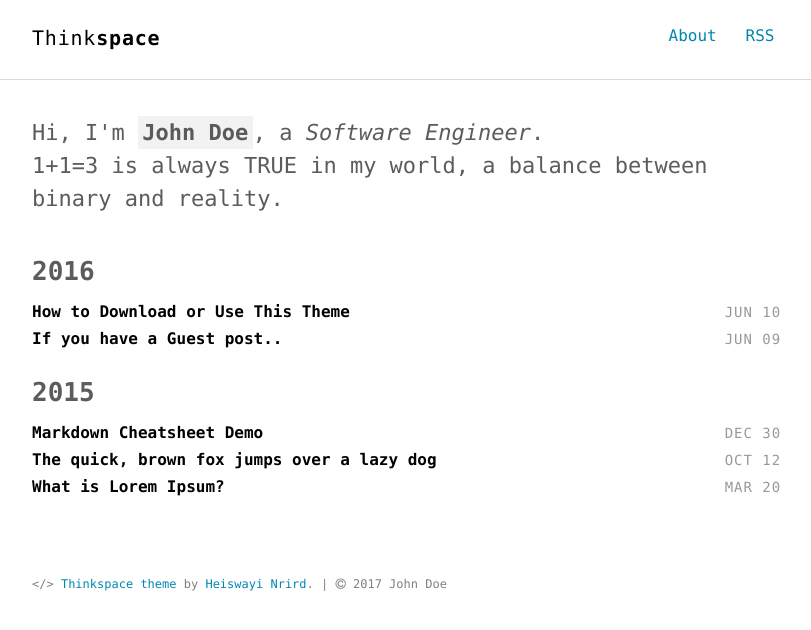
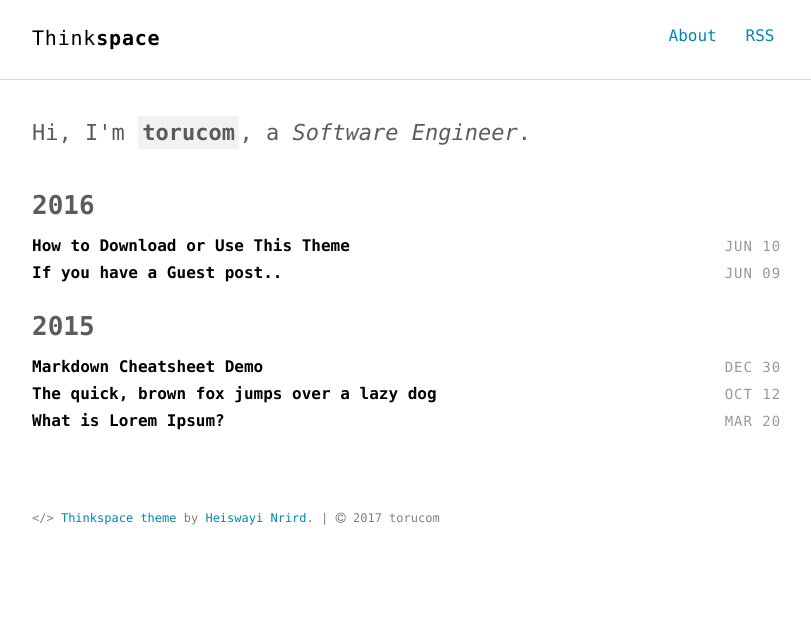
Before and after one commit to torucom/torucom.github.io, a Jekyll site: the page built from index.html, in a window 1280 px wide. Shown: the top 630 px of the page, without its empty margins (232-1043 px from the left). Built offline with Jekyll 4.4.1, drawn with Linux system fonts in a browser that asks for light colours.

Commit message:
設定変更

```diff
--- a/_config.yml
+++ b/_config.yml
@@ -9,9 +9,9 @@ baseurl: "" # apply repo name if use it under gh-pages branch
 # baseurl: null # apply null if repo name is something like username.github.io
 
 google_analytics: UA-XXXXX-XX
-repo: http://github.com/heiswayi/thinkspace
-disqus_shortname: "hnbloggithub"
-twitter_username: "HeiswayiNrird"
+repo: https://github.com/torucom
+disqus_shortname: "torucom"
+twitter_username: "torucom"
 comments: true
 
 # Build settings
@@ -29,21 +29,21 @@ sass:
 
 # Author settings
 author:
-  name     : "John Doe"
+  name     : "torucom"
   job      : "Software Engineer"
-  bio      : "1+1=3 is always TRUE in my world, a balance between binary and reality."
-  thumb    : /images/author.jpg
-  email    : hnrird@gmail.com
-  url      : http://heiswayi.github.io
-  github   : http://github.com/heiswayi
-  twitter  : http://twitter.com/HeiswayiNrird
-  facebook : https://www.facebook.com/heiswayi.nrird
-  linkedin : http://linkedin.com/in/nrird
+  bio      : ""
+  thumb    : /images/author.png
+  email    : endotoru@gmail.com
+  url      : http://torucom.github.io
+  github   : http://github.com/torucom
+  twitter  : http://twitter.com/torucom
+  facebook :
+  linkedin :
 
 # social settings
-og_locale: "en_US"
+og_locale: "ja_JP"
 twitter_card: "summary_large_image"
-twitter_site: "@HeiswayiNrird"
+twitter_site: "torucom"
 
 gems:
   - bourbon
```
Also changed, not shown: LICENSE.md (deleted), README.md (deleted), assets/images/author.jpg (deleted), assets/images/author.png (added), 1 other file.
